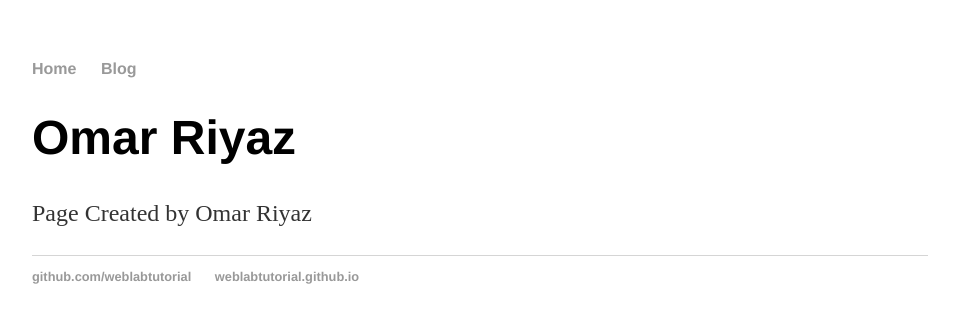
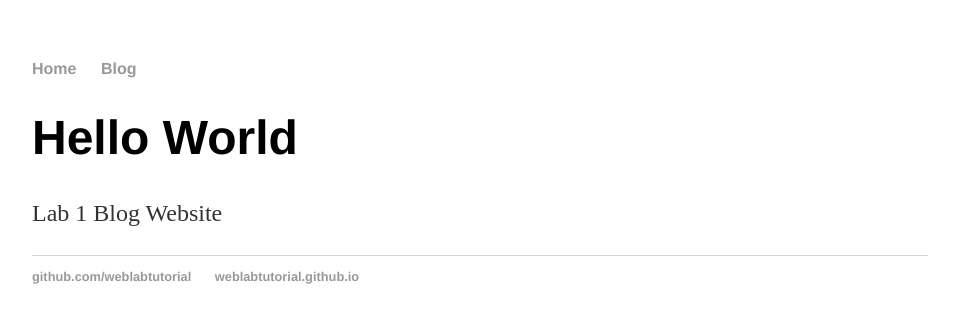
Before and after one commit to omarriyaz/omarriyaz.github.io, a Jekyll site: the page built from index.html, in a window 1280 px wide. Shown: the top 323 px of the page, without its empty margins (160-1119 px from the left). Built offline with Jekyll 4.4.1, drawn with Linux system fonts in a browser that asks for light colours.

Commit message:
Update index.html

```diff
--- a/index.html
+++ b/index.html
@@ -3,6 +3,6 @@ layout: default
 title: Web Programming
 ---
       <div class="blurb">
-        <h1>Omar Riyaz</h1>
-        <p>Page Created by Omar Riyaz</p>
+        <h1>Hello World</h1>
+        <p>Lab 1 Blog Website</p>
 </div>
```
